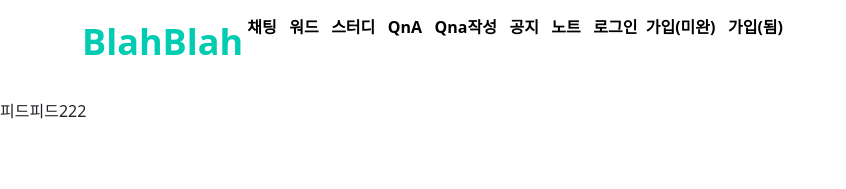
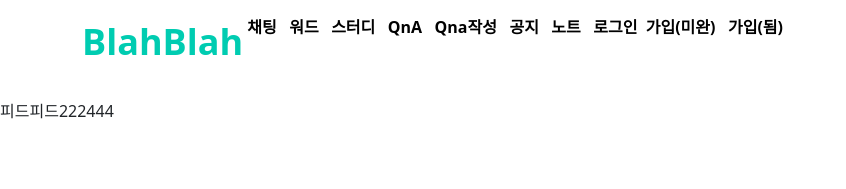
Before and after one commit to damwon/BlahBlah, a Next.js app in the folder FE/blahblah/: page /feed in a window 1280 px wide. Shown: the top 189 px of the page, without its empty margins (0-846 px from the left). Built offline with nearby package versions, Linux system fonts and the light colour scheme.

Commit message:
fe/feat/feedLogin

```diff
--- a/FE/blahblah/pages/feed/index.tsx
+++ b/FE/blahblah/pages/feed/index.tsx
@@ -1,7 +1,7 @@
 export default function Index() {
   return (
     <>
-    피드피드222
+    피드피드222444
     </>
   )
 }
```
